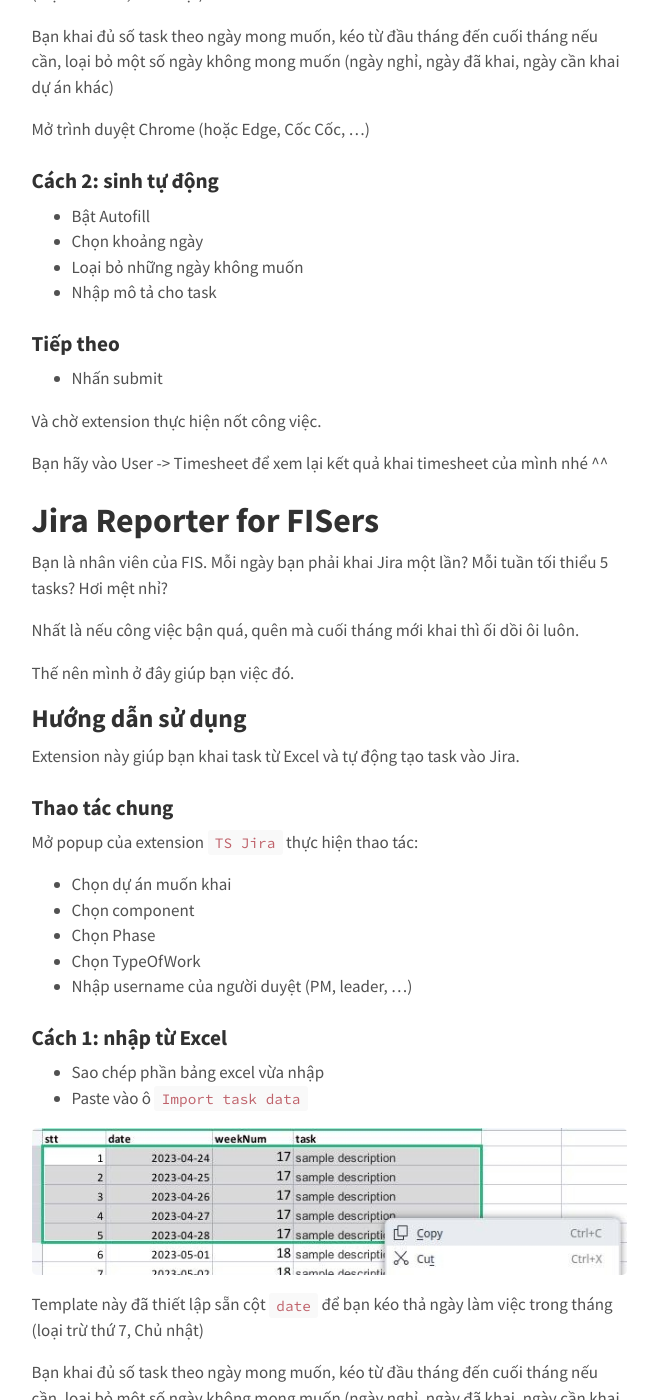
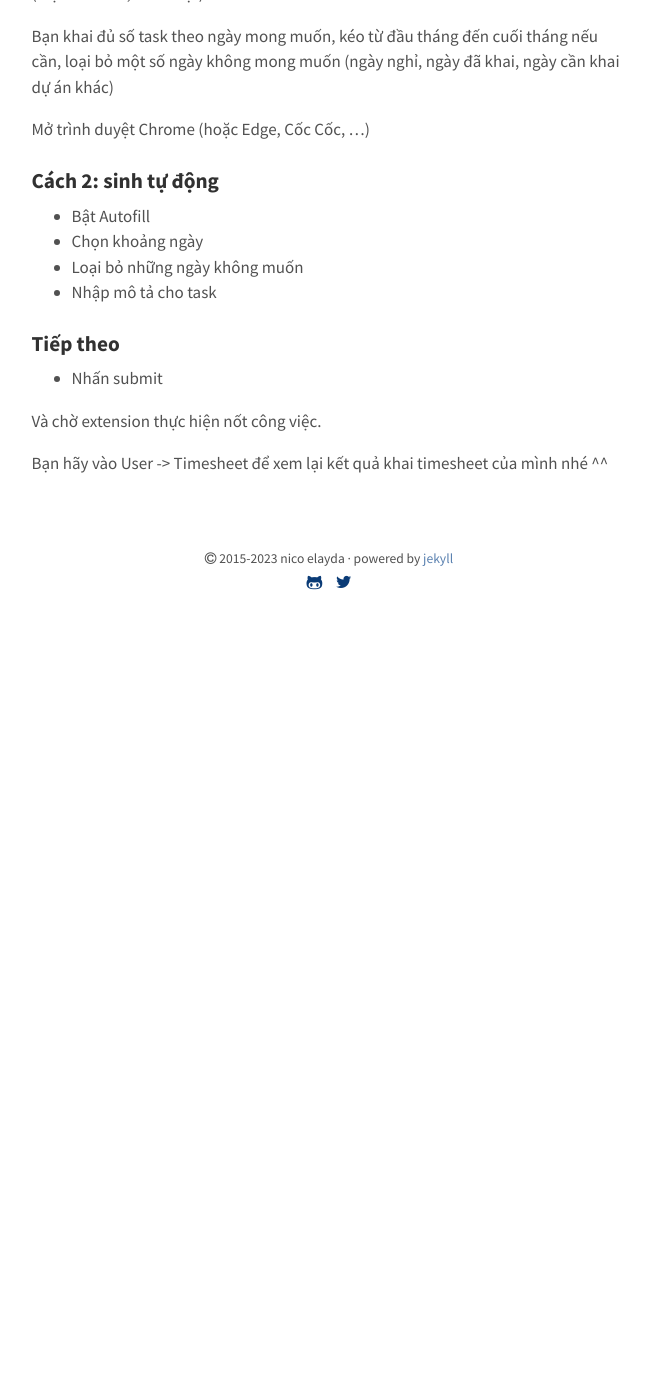
Before and after one commit to thanhtunguet/jira-reporter-docs, a Jekyll site: the page built from blog/_posts/2023-04-25-user-guide.md, in a window 1280 px wide and 1400 px high, scrolled down 1051 px. Shown: the whole window, without its empty margins (311-969 px from the left). Built offline with Jekyll 4.4.1, drawn with Linux system fonts in a browser that asks for light colours; after the commit the page ends 1681 px from its top, so only the background shows below that; some of the changed text lies outside the part shown.

Commit message:
update posts

```diff
--- a/blog/_posts/2023-04-25-user-guide.md
+++ b/blog/_posts/2023-04-25-user-guide.md
@@ -53,54 +53,3 @@
 Và chờ extension thực hiện nốt công việc.
 
 Bạn hãy vào User -> Timesheet để xem lại kết quả khai timesheet của mình nhé ^^
-
-# Jira Reporter for FISers
-
-Bạn là nhân viên của FIS. Mỗi ngày bạn phải khai Jira một lần?
-Mỗi tuần tối thiểu 5 tasks? Hơi mệt nhỉ?
-
-Nhất là nếu công việc bận quá, quên mà cuối tháng mới khai thì ối dồi ôi luôn.
-
-Thế nên mình ở đây giúp bạn việc đó.
-
-## Hướng dẫn sử dụng
-
-Extension này giúp bạn khai task từ Excel và tự động tạo task vào Jira.
-
-### Thao tác chung
-
-Mở popup của extension `TS Jira` thực hiện thao tác:
-
-- Chọn dự án muốn khai
-- Chọn component
-- Chọn Phase
-- Chọn TypeOfWork
-- Nhập username của người duyệt (PM, leader, ...)
-
-### Cách 1: nhập từ Excel
-
-- Sao chép phần bảng excel vừa nhập
-- Paste vào ô `Import task data`
-
-![assets/excel.jpg](https://qmix-projects.web.app/images/excel.jpg)
-
-Template này đã thiết lập sẵn cột `date` để bạn kéo thả ngày làm việc trong tháng (loại trừ thứ 7, Chủ nhật)
-
-Bạn khai đủ số task theo ngày mong muốn, kéo từ đầu tháng đến cuối tháng nếu cần, loại bỏ một số ngày không mong muốn (ngày nghỉ, ngày đã khai, ngày cần khai dự án khác)
-
-Mở trình duyệt Chrome (hoặc Edge, Cốc Cốc, ...)
-
-### Cách 2: sinh tự động
-
-- Bật Autofill
-- Chọn khoảng ngày
-- Loại bỏ những ngày không muốn
-- Nhập mô tả cho task
-
-### Tiếp theo
-
-- Nhấn submit
-
-Và chờ extension thực hiện nốt công việc.
-
-Bạn hãy vào User -> Timesheet để xem lại kết quả khai timesheet của mình nhé ^^
```
